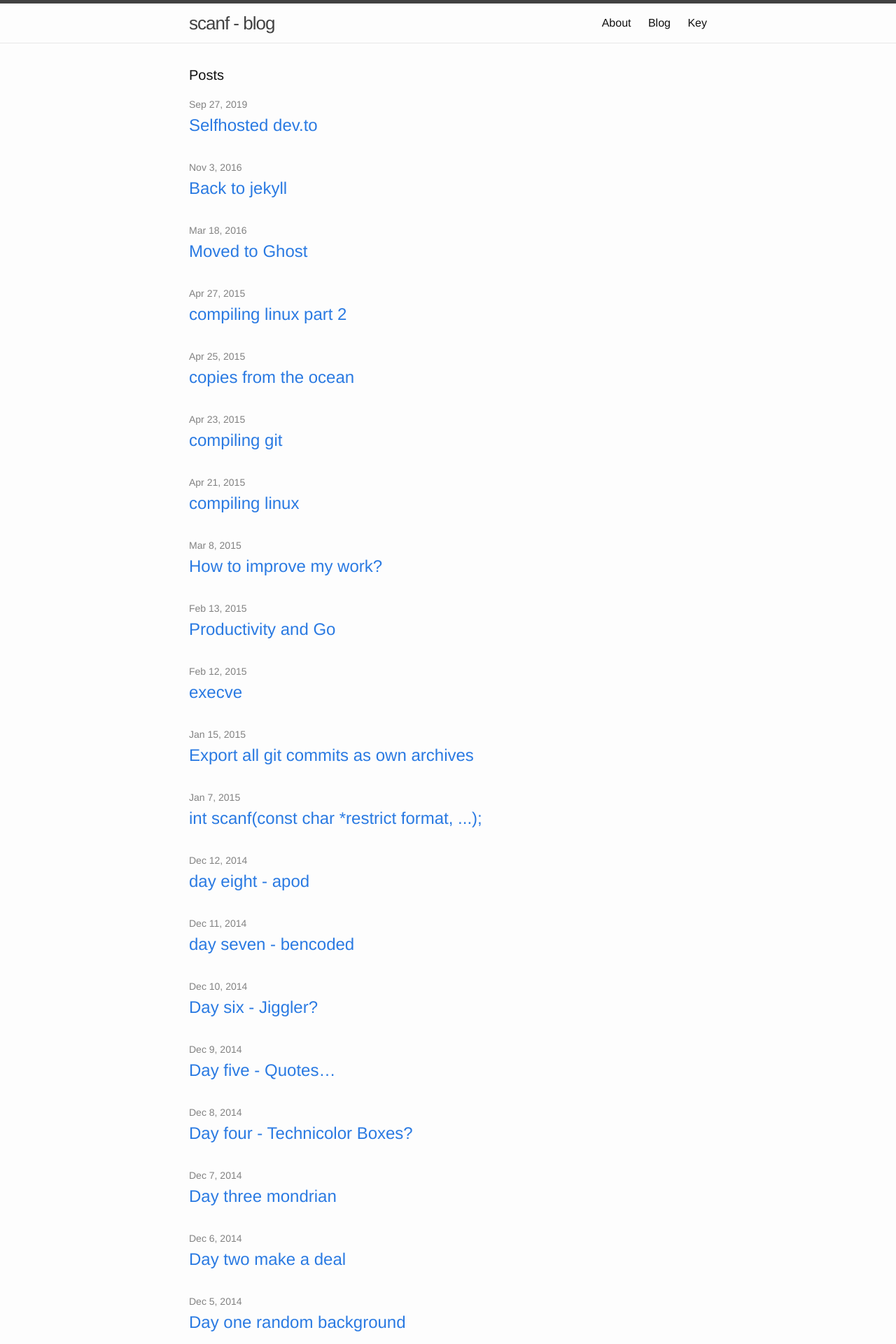
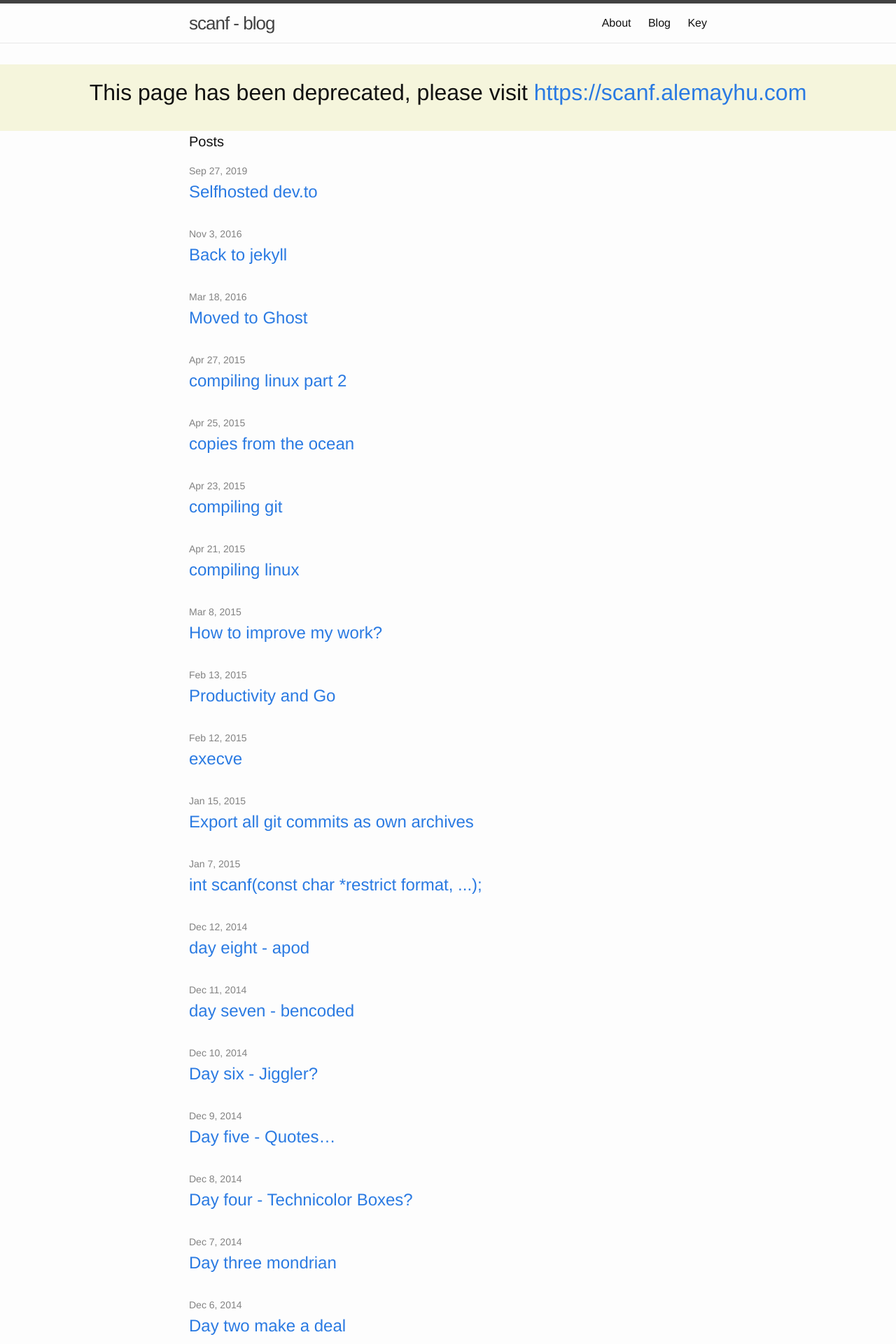
Before and after one commit to aalemayhu/scanf.github.io, a Jekyll site: the page built from index.html, in a window 1280 px wide. Shown: the top 1920 px of the page at 70% size. Built offline with Jekyll 4.4.1, drawn with Linux system fonts in a browser that asks for light colours.

Commit message:
try adding a disclaimer
No idea how this will work with the existing code but looked fine when
tested alone.

Signed-off-by: Alexander Alemayhu <alexander@alemayhu.com>

```diff
--- a/_layouts/default.html
+++ b/_layouts/default.html
@@ -8,6 +8,9 @@
     {% include header.html %}
 
     <div class="page-content">
+      <header class="warning-header">
+	<h3 class="warning-h3">This page has been deprecated, please visit <a href="https://scanf.alemayhu.com">https://scanf.alemayhu.com</a>
+      </header>
       <div class="wrapper">
         {{ content }}
       </div>
--- a/css/main.scss
+++ b/css/main.scss
@@ -50,3 +50,20 @@ $on-laptop:        800px;
         "layout",
         "syntax-highlighting"
 ;
+
+// banner
+body {
+  margin: 0;
+}
+
+.warning-h3 {
+  font-size: 2rem;
+  text-align: center;
+/*   color: white */
+}
+
+.warning-header {
+  background: beige;
+  padding: 1rem;
+  margin: 0;
+}
```
